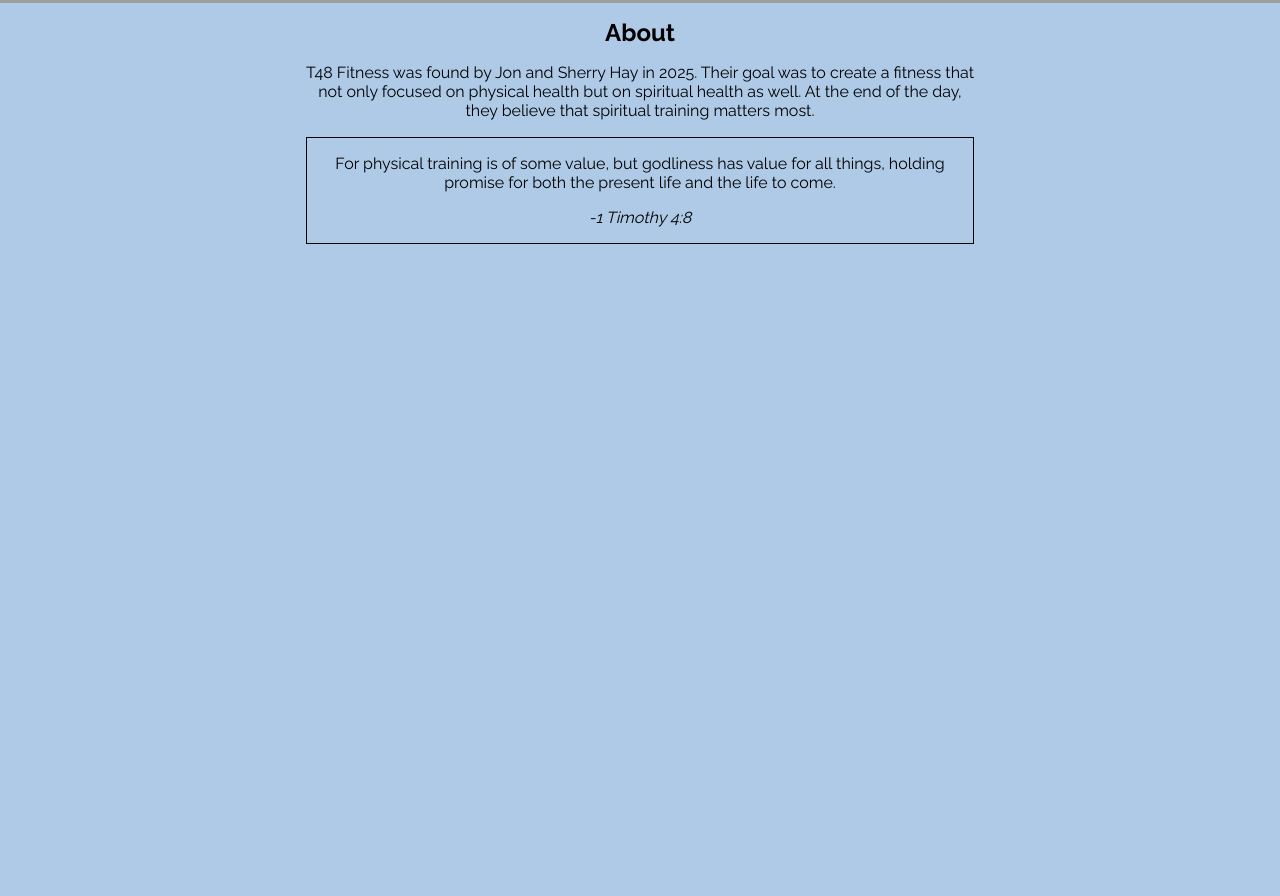
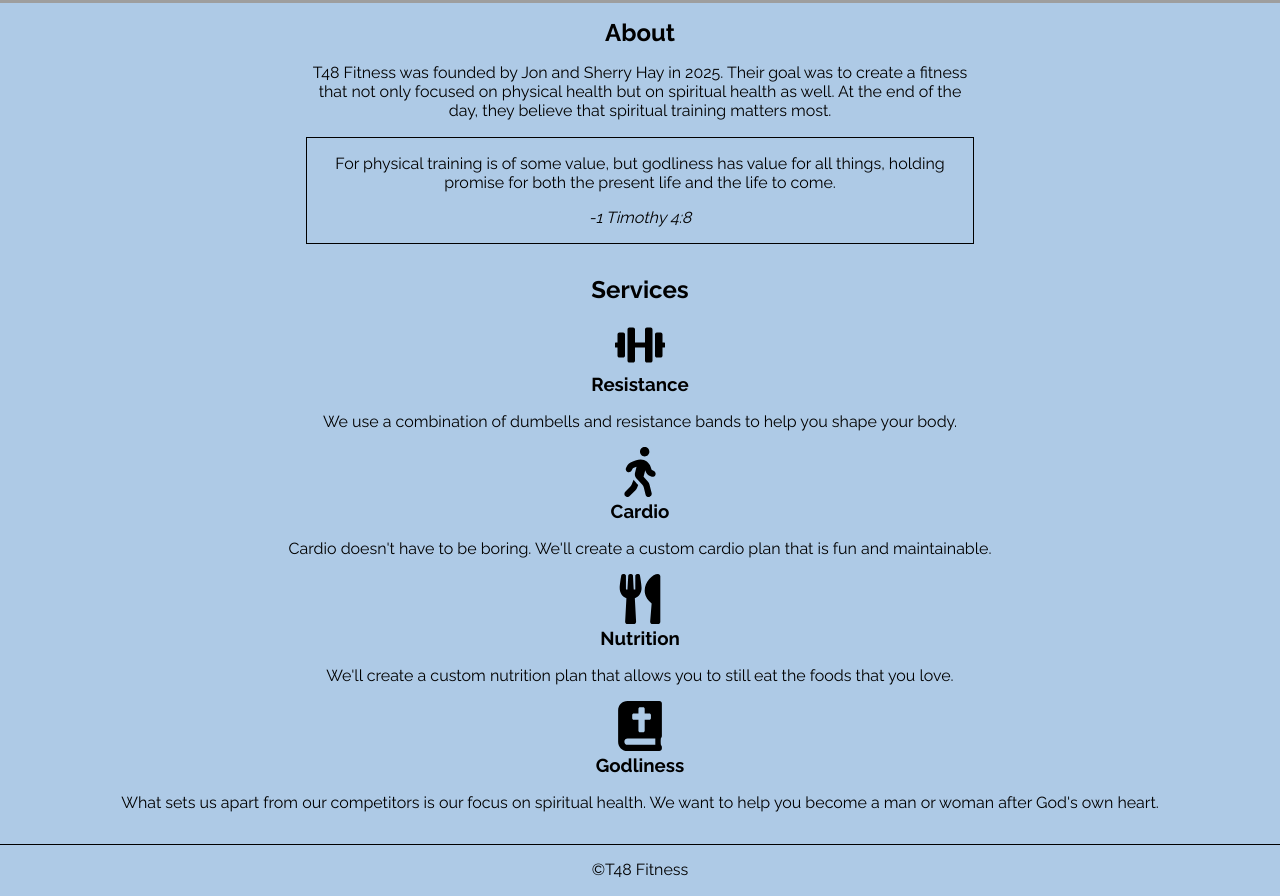
Before and after one commit to jonhayjr/T48Fitness, a plain HTML site: page index.html in a window 1280 px wide. Shown: the part 216-1112 px from the top of the page. Before the commit the page ends 800 px from the top, so only its background shows below. Drawn offline with Linux system fonts and the light colour scheme; grey boxes are pictures that could not be loaded.

Commit message:
Created Services section

```diff
--- a/css/style.css
+++ b/css/style.css
@@ -14,7 +14,9 @@
     display: grid;
     grid-template-areas: "header"
                             "nav"
-                            "about";
+                            "about"
+                            "services"
+                            "footer";
 }
 
  a {
@@ -23,6 +25,11 @@
 
  li {
      list-style: none;
+ }
+
+ svg {
+     width: 50px;
+     height: 50px;
  }
 
 /* =================================
@@ -70,6 +77,8 @@
     color: ghostwhite;
 }
 
+/*Main*/
+
 /*About*/
 .about {
     padding: 1rem;
@@ -98,6 +107,37 @@
     display: block;
     margin-top: 1rem;
 }
+
+/*Services*/
+.services {
+    grid-area: services;
+}
+
+.services h2 {
+    margin-bottom: 1rem;
+}
+
+/*Cards*/
+.card {
+    margin: 1rem;
+}
+
+.card h3 {
+    margin-bottom: 1rem;
+}
+
+.card p {
+    line-height: 1.2;
+}
+
+/*Footer*/
+.footer {
+    grid-area: footer;
+    margin-top: 1rem;
+    border-top: solid 1px;
+    padding: 1rem 0;
+}
+
   /* =================================
     Media Queries
   ==================================== */
--- a/index.html
+++ b/index.html
@@ -17,19 +17,48 @@
             <ul>
                 <li><a href="">Home</a></li>
                 <li><a href="#about">About</a></li>
-                <li><a href="">Services</a></li>
+                <li><a href="#services">Services</a></li>
                 <li><a href="">Contact Us</a></li>
             </ul>
         </nav>
     </header>
+    <main>
         <section class="about" id="about">
         <h2>About</h2>
-      <p>T48 Fitness was found by Jon and Sherry Hay in 2025.  Their goal was to create a fitness that not only focused on physical health but on spiritual health as well.  At the end of the day, they believe that spiritual training matters most.</p>
+        <p>T48 Fitness was founded by Jon and Sherry Hay in 2025.  Their goal was to create a fitness that not only focused on physical health but on spiritual health as well.  At the end of the day, they believe that spiritual training matters most.</p>
         <blockquote cite="https://www.biblegateway.com/passage/?search=1%20Timothy%204%3A8&version=NIV">
             For physical training is of some value, but godliness has value for all things, holding promise for both the present life and the life to come.
             <cite>-1 Timothy 4:8</cite>
         </blockquote>
-
         </section>
+        <section class="services" id="services">
+            <h2>Services</h2>
+            <div class="container">
+                <div class="card">
+                    <svg aria-hidden="true" focusable="false" data-prefix="fas" data-icon="dumbbell" class="svg-inline--fa fa-dumbbell fa-w-20" role="img" xmlns="http://www.w3.org/2000/svg" viewBox="0 0 640 512"><path fill="currentColor" d="M104 96H56c-13.3 0-24 10.7-24 24v104H8c-4.4 0-8 3.6-8 8v48c0 4.4 3.6 8 8 8h24v104c0 13.3 10.7 24 24 24h48c13.3 0 24-10.7 24-24V120c0-13.3-10.7-24-24-24zm528 128h-24V120c0-13.3-10.7-24-24-24h-48c-13.3 0-24 10.7-24 24v272c0 13.3 10.7 24 24 24h48c13.3 0 24-10.7 24-24V288h24c4.4 0 8-3.6 8-8v-48c0-4.4-3.6-8-8-8zM456 32h-48c-13.3 0-24 10.7-24 24v168H256V56c0-13.3-10.7-24-24-24h-48c-13.3 0-24 10.7-24 24v400c0 13.3 10.7 24 24 24h48c13.3 0 24-10.7 24-24V288h128v168c0 13.3 10.7 24 24 24h48c13.3 0 24-10.7 24-24V56c0-13.3-10.7-24-24-24z"></path></svg>
+                    <h3>Resistance</h3>
+                    <p>We use a combination of dumbells and resistance bands to help you shape your body.</p>
+                </div>
+                <div class="card">
+                    <svg aria-hidden="true" focusable="false" data-prefix="fas" data-icon="walking" class="svg-inline--fa fa-walking fa-w-10" role="img" xmlns="http://www.w3.org/2000/svg" viewBox="0 0 320 512"><path fill="currentColor" d="M208 96c26.5 0 48-21.5 48-48S234.5 0 208 0s-48 21.5-48 48 21.5 48 48 48zm94.5 149.1l-23.3-11.8-9.7-29.4c-14.7-44.6-55.7-75.8-102.2-75.9-36-.1-55.9 10.1-93.3 25.2-21.6 8.7-39.3 25.2-49.7 46.2L17.6 213c-7.8 15.8-1.5 35 14.2 42.9 15.6 7.9 34.6 1.5 42.5-14.3L81 228c3.5-7 9.3-12.5 16.5-15.4l26.8-10.8-15.2 60.7c-5.2 20.8.4 42.9 14.9 58.8l59.9 65.4c7.2 7.9 12.3 17.4 14.9 27.7l18.3 73.3c4.3 17.1 21.7 27.6 38.8 23.3 17.1-4.3 27.6-21.7 23.3-38.8l-22.2-89c-2.6-10.3-7.7-19.9-14.9-27.7l-45.5-49.7 17.2-68.7 5.5 16.5c5.3 16.1 16.7 29.4 31.7 37l23.3 11.8c15.6 7.9 34.6 1.5 42.5-14.3 7.7-15.7 1.4-35.1-14.3-43zM73.6 385.8c-3.2 8.1-8 15.4-14.2 21.5l-50 50.1c-12.5 12.5-12.5 32.8 0 45.3s32.7 12.5 45.2 0l59.4-59.4c6.1-6.1 10.9-13.4 14.2-21.5l13.5-33.8c-55.3-60.3-38.7-41.8-47.4-53.7l-20.7 51.5z"></path></svg>
+                    <h3>Cardio</h3>
+                    <p>Cardio doesn't have to be boring.  We'll create a custom cardio plan that is fun and maintainable.</p>
+                </div>
+                <div class="card">
+                    <svg aria-hidden="true" focusable="false" data-prefix="fas" data-icon="utensils" class="svg-inline--fa fa-utensils fa-w-13" role="img" xmlns="http://www.w3.org/2000/svg" viewBox="0 0 416 512"><path fill="currentColor" d="M207.9 15.2c.8 4.7 16.1 94.5 16.1 128.8 0 52.3-27.8 89.6-68.9 104.6L168 486.7c.7 13.7-10.2 25.3-24 25.3H80c-13.7 0-24.7-11.5-24-25.3l12.9-238.1C27.7 233.6 0 196.2 0 144 0 109.6 15.3 19.9 16.1 15.2 19.3-5.1 61.4-5.4 64 16.3v141.2c1.3 3.4 15.1 3.2 16 0 1.4-25.3 7.9-139.2 8-141.8 3.3-20.8 44.7-20.8 47.9 0 .2 2.7 6.6 116.5 8 141.8.9 3.2 14.8 3.4 16 0V16.3c2.6-21.6 44.8-21.4 48-1.1zm119.2 285.7l-15 185.1c-1.2 14 9.9 26 23.9 26h56c13.3 0 24-10.7 24-24V24c0-13.2-10.7-24-24-24-82.5 0-221.4 178.5-64.9 300.9z"></path></svg>
+                    <h3>Nutrition</h3>
+                    <p>We'll create a custom nutrition plan that allows you to still eat the foods that you love.</p>
+                </div>
+                <div class="card">
+                    <svg aria-hidden="true" focusable="false" data-prefix="fas" data-icon="bible" class="svg-inline--fa fa-bible fa-w-14" role="img" xmlns="http://www.w3.org/2000/svg" viewBox="0 0 448 512"><path fill="currentColor" d="M448 358.4V25.6c0-16-9.6-25.6-25.6-25.6H96C41.6 0 0 41.6 0 96v320c0 54.4 41.6 96 96 96h326.4c12.8 0 25.6-9.6 25.6-25.6v-16c0-6.4-3.2-12.8-9.6-19.2-3.2-16-3.2-60.8 0-73.6 6.4-3.2 9.6-9.6 9.6-19.2zM144 144c0-8.84 7.16-16 16-16h48V80c0-8.84 7.16-16 16-16h32c8.84 0 16 7.16 16 16v48h48c8.84 0 16 7.16 16 16v32c0 8.84-7.16 16-16 16h-48v112c0 8.84-7.16 16-16 16h-32c-8.84 0-16-7.16-16-16V192h-48c-8.84 0-16-7.16-16-16v-32zm236.8 304H96c-19.2 0-32-12.8-32-32s16-32 32-32h284.8v64z"></path></svg>
+                    <h3>Godliness</h3>
+                    <p>What sets us apart from our competitors is our focus on spiritual health.  We want to help you become a man or woman after God's own heart.</p>
+                </div>
+            </div>
+        </section>
+    </main>
+    <footer class="footer">
+        <p>	&#169;T48 Fitness</p>
+    </footer>
 </body>
 </html>
```
Also changed, not shown: img/bible-solid.svg (added), img/dumbbell-solid.svg (added), img/utensils-solid.svg (added), img/walking-solid.svg (added). Lines whose indentation alone changed are shown as unchanged.
